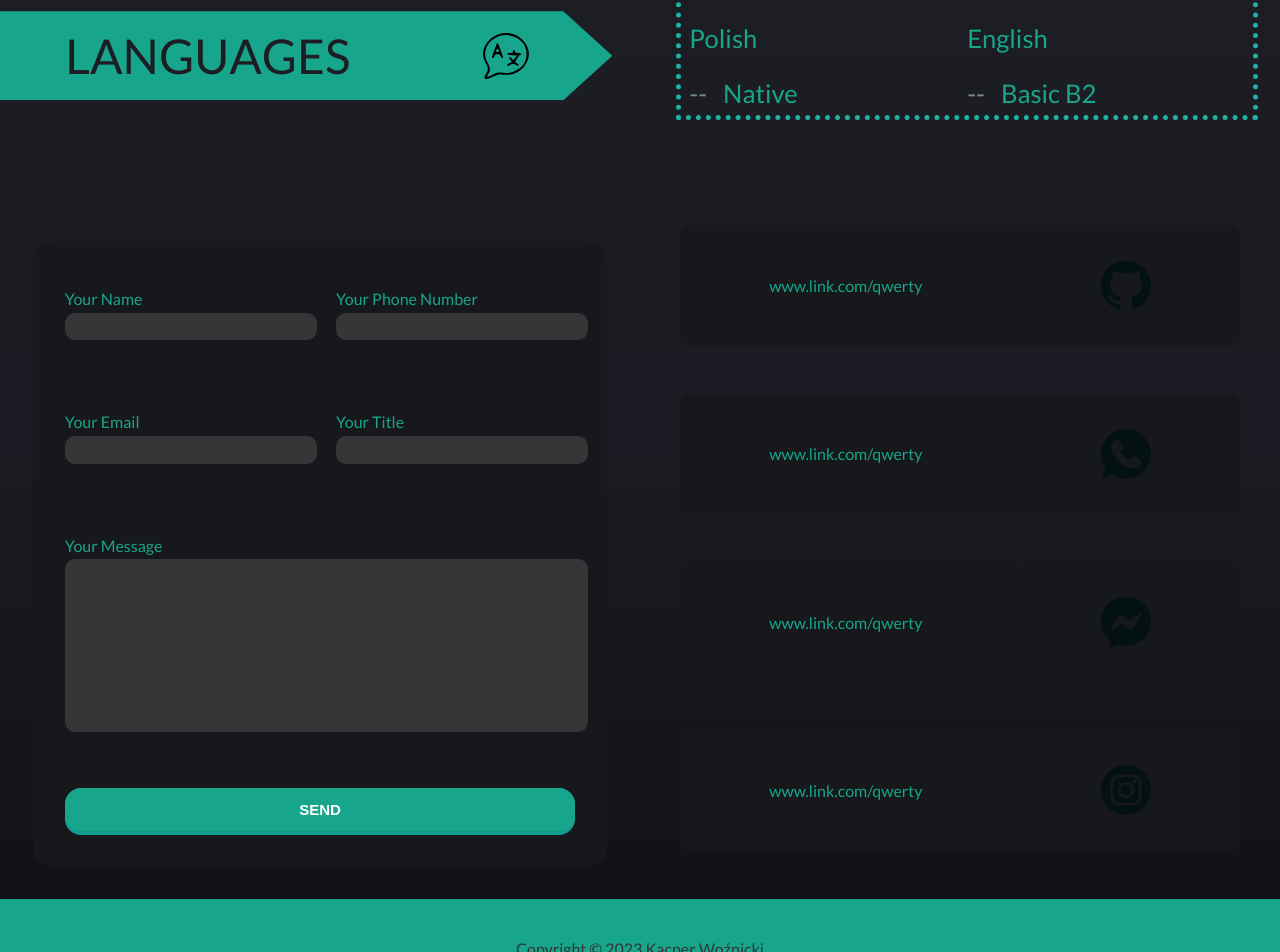
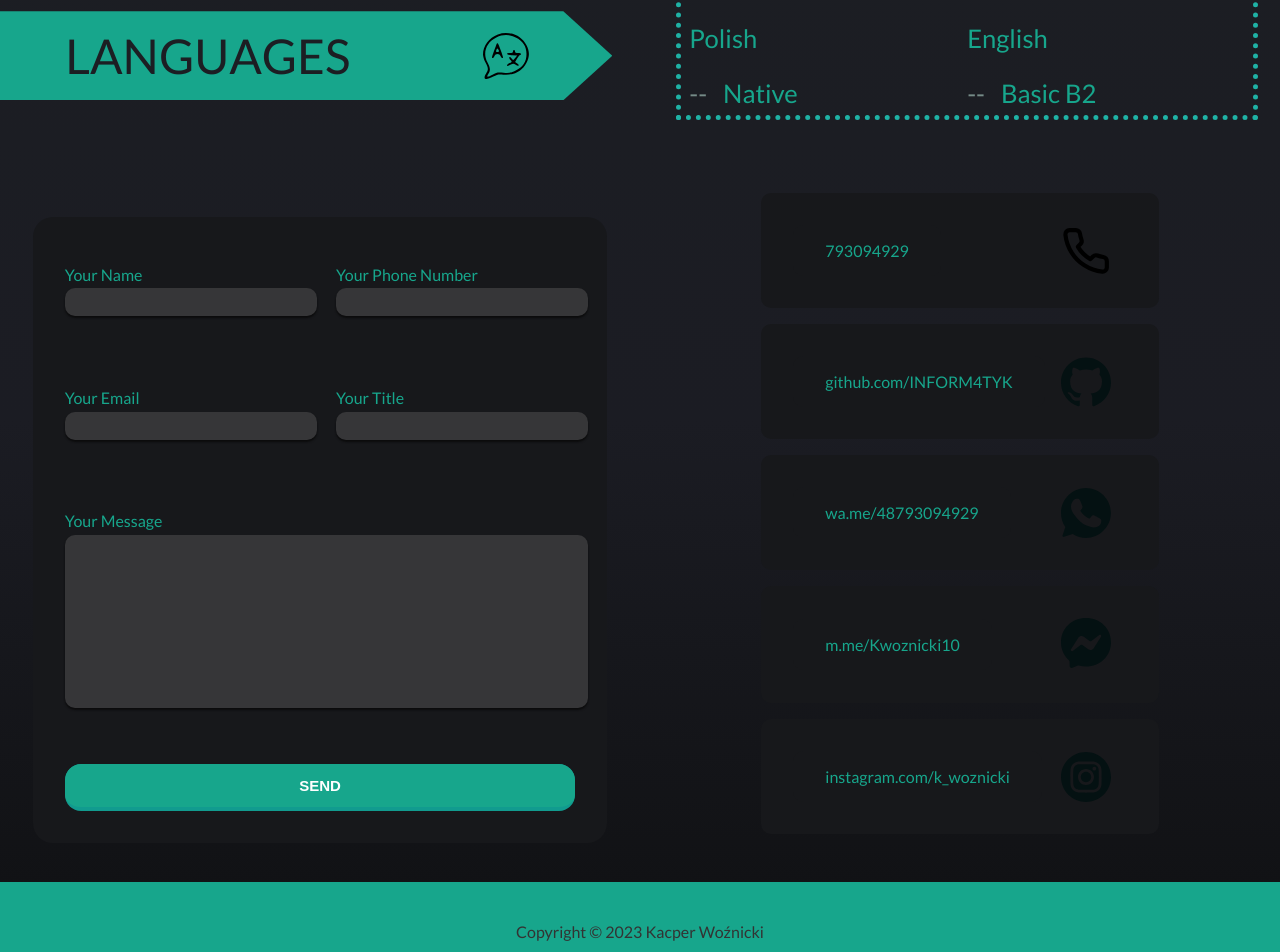
Before and after one commit to INFORM4TYK/Portfolio, a Next.js app: page / in a window 1280 px wide. Shown: the part 1823-2775 px from the top of the page. Built offline with nearby package versions, Linux system fonts and the light colour scheme.

Commit message:
ContactFormSecondSectionAdd

```diff
--- a/components/About/About.module.scss
+++ b/components/About/About.module.scss
@@ -106,7 +106,6 @@
   justify-content: space-around;
   padding: 1rem 0;
   font-size: var(--fs-xlarge);
-
   border-right: none;
   clip-path: polygon(0 0, 92% 0, 100% 50%, 92% 100%, 0 100%);
   background-clip: border-box;
@@ -172,7 +171,6 @@
   }
   .leftSec {
     font-size: var(--fs-medium);
-    border: dotted 3px var(--sec-color);
   }
 }
 @media (max-width: 550px) {
@@ -199,7 +197,6 @@
   }
   .leftSec {
     font-size: var(--fs-small);
-    border: dotted 2px var(--sec-color);
   }
   .rightSec {
     img {
--- a/components/ContactForm/Contact.js
+++ b/components/ContactForm/Contact.js
@@ -6,6 +6,8 @@ import WhatsApp from "../../public/whats.svg";
 import Instagram from "../../public/insta.svg";
 import Messenger from "../../public/messenger.svg";
 import Git from "../../public/git.svg";
+import Phone from "../../public/phone.svg"
+import Link from "next/link";
 import Image from "next/image";
 const Contact = () => {
   const inputs = [
@@ -161,21 +163,51 @@ const Contact = () => {
       </section>
       <section className={styles.secContact}>
         <div>
-          <section>
-            www.link.com/qwerty
-            <Image src={Git} />
+        <section>
+          <Link href="tel:793094929" legacyBehavior>
+          <a target="_blank">
+           <p>793094929</p>
+            <Image src={Phone} alt="phone" />
+          </a>
+        </Link>
           </section>
           <section>
-            www.link.com/qwerty
-            <Image src={WhatsApp} />
+          <Link href="https://github.com/INFORM4TYK" legacyBehavior>
+          <a target="_blank">
+          <p>github.com/INFORM4TYK</p>
+            <Image src={Git} alt="github" />
+          </a>
+        </Link>
           </section>
           <section>
-            www.link.com/qwerty
-            <Image src={Messenger} />
+          <Link href="https://wa.me/48793094929" legacyBehavior>
+          <a target="_blank">
+            <p>wa.me/48793094929</p>
+
+            <Image src={WhatsApp} alt="WhatsApp" />
+          </a>
+        </Link>
           </section>
           <section>
-            www.link.com/qwerty
-            <Image src={Instagram} />
+          <Link href="https://m.me/Kwoznicki10" legacyBehavior>
+          <a target="_blank">
+            <p>
+         m.me/Kwoznicki10
+            </p>
+            <span>
+            <Image src={Messenger} alt="messenger" />
+            </span>
+          </a>
+        </Link>
+          </section>
+          <section>
+          <Link href="https://www.instagram.com/k_woznicki/" legacyBehavior>
+          <a target="_blank">
+            <p>instagram.com/k_woznicki</p>
+
+            <Image src={Instagram} alt="instagram" />
+          </a>
+        </Link>
           </section>
         </div>
       </section>
--- a/components/ContactForm/Contact.module.scss
+++ b/components/ContactForm/Contact.module.scss
@@ -3,21 +3,29 @@
   display: grid;
   grid-template-columns: 1fr 1fr;
   place-items: center;
+  margin-bottom: 2rem;
   label > span,
   p {
     margin-bottom: 0.3rem;
   }
 }
-@media (max-width: 840px) {
+@media (max-width: 1024px) {
   .container {
-    display: grid;
-    grid-template-columns: 1fr;
-    place-items: center;
+    display: flex;
+    justify-content: center;
+    align-items: center;
+    flex-direction: column;
   }
   .secContact {
     padding: 0;
     div > section {
       margin: 1rem 0;
+      width: 100%;
+    }
+    div {
+      display: grid;
+      grid-template-columns: 1fr 1fr;
+      gap: 2rem;
     }
   }
 }
@@ -28,15 +36,12 @@
 .secForm {
   margin: 2rem 0.8rem 0 0.8rem;
   color: var(--text-light);
-  background-color: #17181b;
+  background-color: var(--color-dark);
   border-radius: 20px;
   div:nth-child(6) {
     grid-column: 1 / span 2;
     width: 100%;
     place-items: center;
-    p {
-      color: var(--font-red);
-    }
     button,
     p {
       justify-content: center;
@@ -93,33 +98,51 @@
 }
 .secContact {
   padding: 0;
-  width: 100%;
-  max-width: calc(100% - 5rem);
   section {
-    padding: 2.2rem 0;
-    background-color: #17181b;
+    width: 100%;
+  }
+  a,p {
+    padding: 1rem 2rem;
+    background-color: var(--color-dark);
     color: var(--text-light);
     display: flex;
     align-items: center;
-    justify-content: space-around;
-    margin: 3rem 0;
+    justify-content: space-between;
+    margin: 1rem 0;
     border-radius: 10px;
   }
   img {
+    margin: 1rem;
     width: 50px;
     height: 50px;
   }
+  & > *{
+
+  }
+}
+@media (max-width: 850px) {
+  .secContact {
+    div {
+      display: grid;
+      grid-template-columns: 1fr;
+      gap: 0;
+      a {
+        margin: 0;
+      }
+    }
+}
 }
 .form {
   display: grid;
   grid-template-columns: 1fr 1fr;
   gap: 2rem 2rem;
-  width: 100%;
-  & > *,
   div > * {
+    width: 100%;
+    display: grid;
+  }
+  label {
     display: flex;
     flex-direction: column;
-    width: 100%;
   }
   span {
     visibility: hidden;
@@ -132,7 +155,8 @@
     max-width: 250px;
     border: none;
     border-radius: 10px;
-    // box-shadow: 3px 3px 31px -13px rgba(66, 68, 90, 1);
+    color: #fff;
+    box-shadow: 0px 2px 2px 0px rgb(11, 11, 12);
   }
   span {
     visibility: hidden;
@@ -173,10 +197,21 @@
       max-width: 100%;
     }
   }
-  .secContact{
-    img{
+  .secContact {
+    div{
+      display: grid;
+      grid-template-columns: 1fr 1fr;
+      gap: 0 1rem ;
+    }
+    img {
       width: 35px;
       height: 35px;
     }
+    section{
+     width: 100%;
+      p{
+        display: none;
+      }
+    }
   }
 }
--- a/components/Header/Header.module.scss
+++ b/components/Header/Header.module.scss
@@ -47,6 +47,7 @@
   background-repeat: no-repeat;
   background-position: center center;
   background-size: cover;
+  background-attachment: fixed;
 }
 .main {
   display: flex;
--- a/styles/globals.scss
+++ b/styles/globals.scss
@@ -4,6 +4,7 @@
   --color-white: #ffffff;
   --color-black: #222222;
   --main-color: #121316;
+  --color-dark: #17181b;
   --sec-color: #1fb2a5;
   --text-dark : #003340;
   --text-light: #17A68C;
```
Also changed, not shown: public/phone.svg (added).
